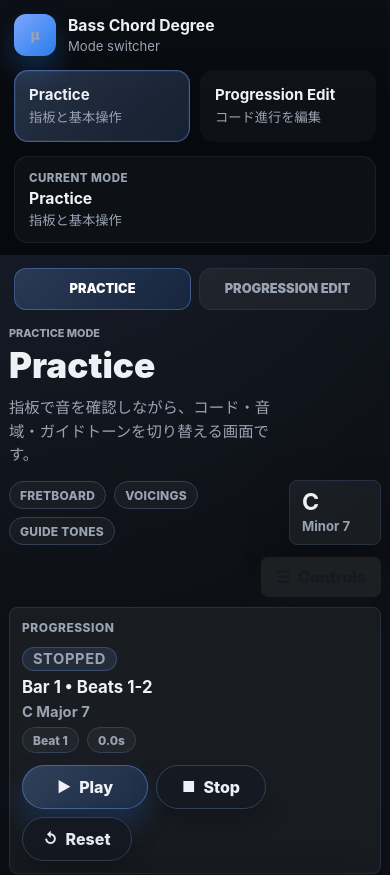
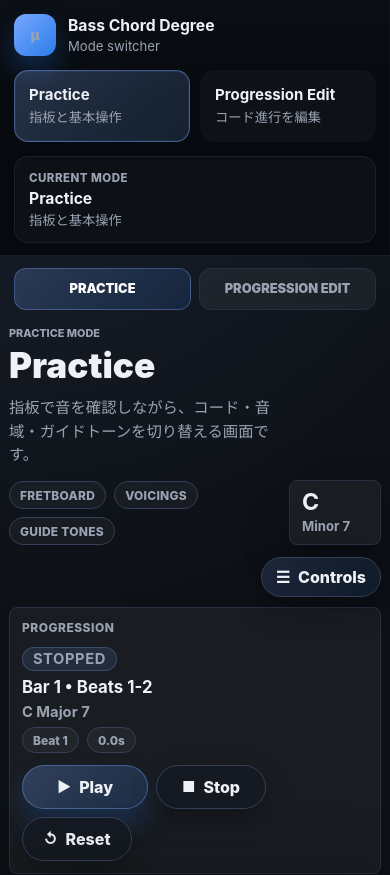
Before and after one commit to muu-ima/muu-fret-degree, a Next.js app: page / in a window 390 px wide. Shown: the top 875 px of the page. Built offline with nearby package versions, Linux system fonts and the light colour scheme.

Commit message:
Darken mobile menu button

```diff
--- a/app/globals.css
+++ b/app/globals.css
@@ -1015,9 +1015,11 @@ select:focus-visible,
     gap: 8px;
     min-height: 40px;
     padding: 0 14px;
-    border: 1px solid rgba(32, 33, 36, 0.14);
-    background: rgba(32, 33, 36, 0.94);
-    box-shadow: 0 12px 28px rgba(32, 33, 36, 0.18);
+    border: 1px solid #334055;
+    border-radius: 999px;
+    background: linear-gradient(135deg, rgba(122, 167, 255, 0.16), rgba(43, 125, 233, 0.1));
+    color: #eef1f6;
+    box-shadow: 0 12px 28px rgba(0, 0, 0, 0.28);
     pointer-events: auto;
   }
 
```
